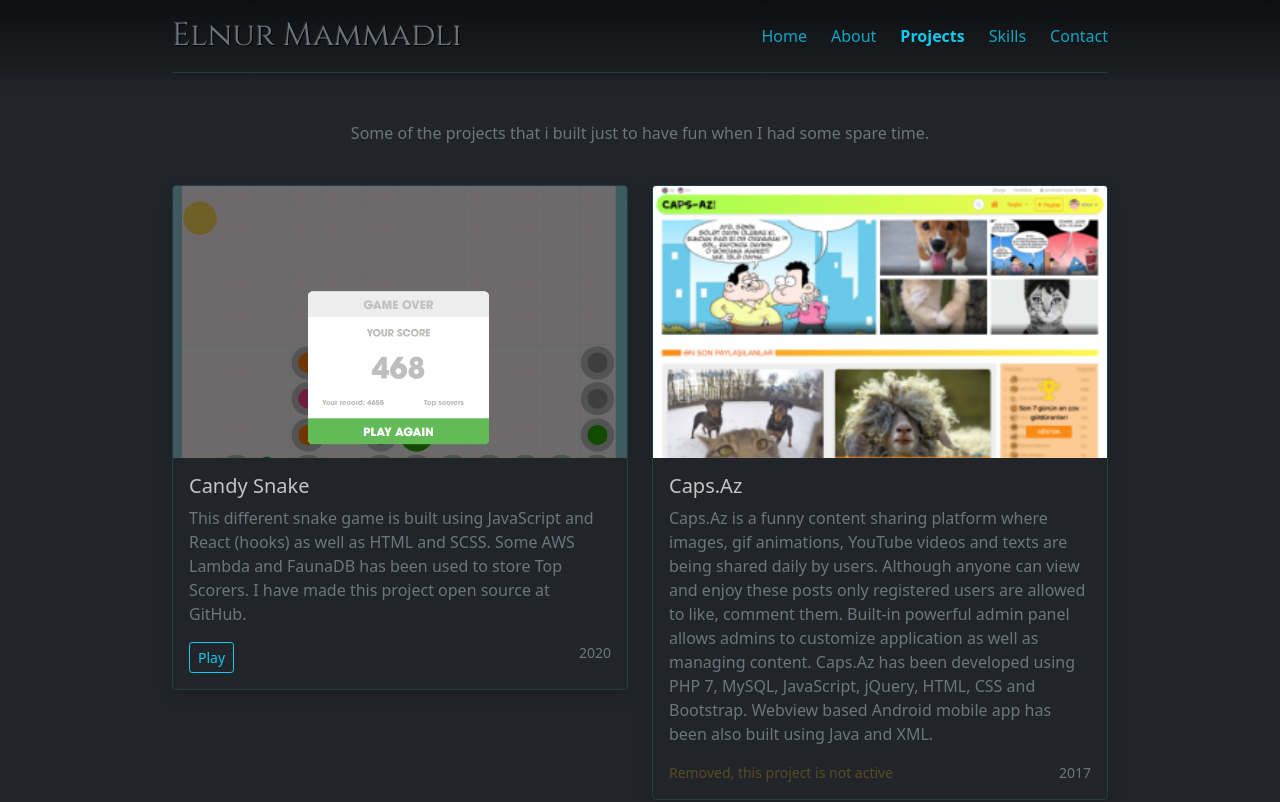
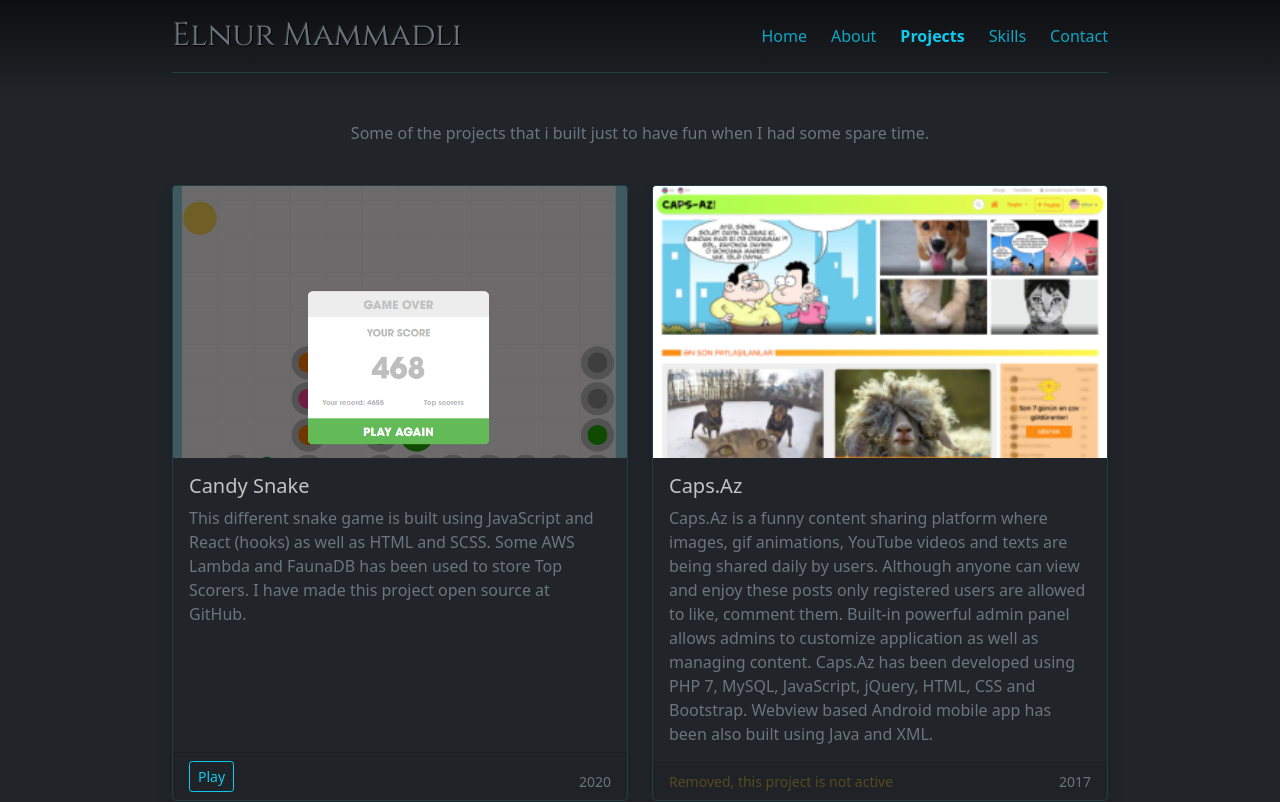
Before and after one commit to elnoor/noorr.net, a React (Create React App) app: page /projects in a window 1280 px wide. Shown: the top 802 px of the page. Built offline with nearby package versions, Linux system fonts and the light colour scheme.

Commit message:
projects updated

```diff
--- a/src/pages/Projects/Projects.js
+++ b/src/pages/Projects/Projects.js
@@ -13,7 +13,7 @@ export default function Projects() {
       {projectsData.map((project, index) => {
         return (
           <div key={index} className="col-md-6 mt-4">
-            <div className="card shadow bg-dark border border-custom-color overflow-hidden">
+            <div className="card h-100 shadow bg-dark border border-custom-color overflow-hidden">
               {project.image ? (
                 <img
                   src={project.image}
@@ -32,7 +32,8 @@ export default function Projects() {
                   {project.name}
                 </h5>
                 <p className="card-text">{project.description}</p>
-                <div className="d-flex">
+              </div>
+              <div className="card-footer d-flex">
                 {project.link && (
                   <a
                     href={project.link}
@@ -50,13 +51,12 @@ export default function Projects() {
                 )}
                 {project.year && (
                   <small
-                      className="text-muted ms-auto"
+                    className="text-muted ms-auto mt-auto"
                     title="The year it was developed"
                   >
                     {project.year}
                   </small>
                 )}
-                </div>
               </div>
             </div>
           </div>
--- a/src/pages/Skills/Skills.js
+++ b/src/pages/Skills/Skills.js
@@ -1,5 +1,11 @@
 import React from "react";
 
 export default function Skills() {
-  return <>Skills</>;
+  return (
+    <div className="row">
+      <div className="col-12 text-center">
+        <p>Some the skills that (I think) I possess.</p>
+      </div>
+    </div>
+  );
 }
```
Lines whose indentation alone changed are shown as unchanged.
